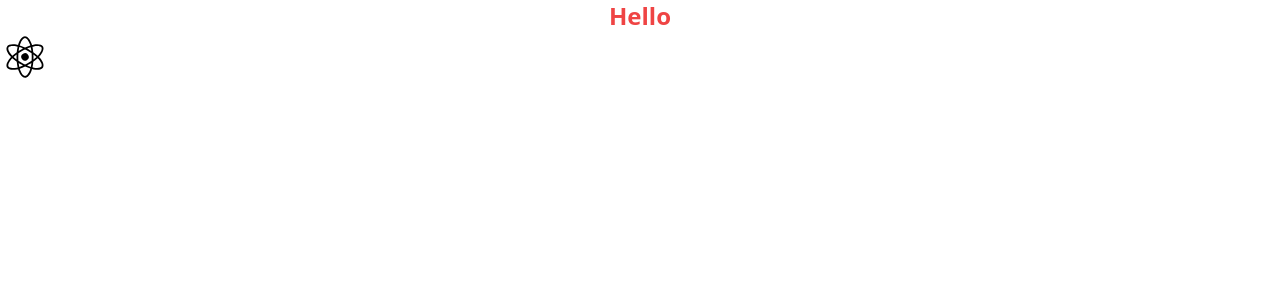
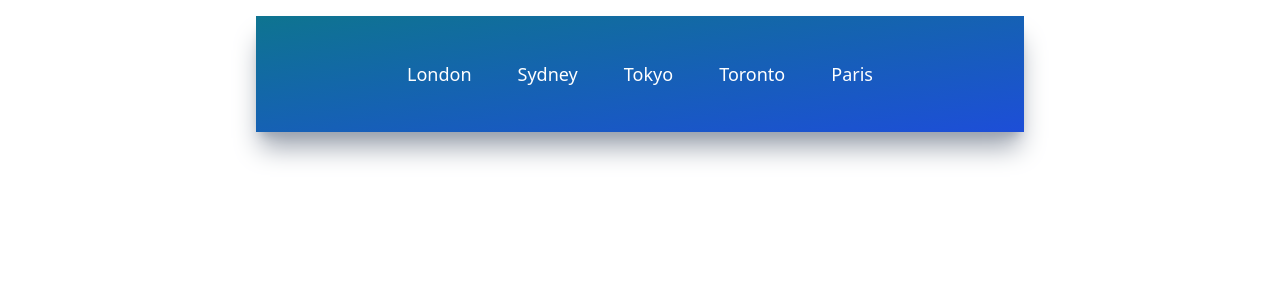
Before and after one commit to KoushikDuttaHih7/react-weather-app, a React (Create React App) app: page / in a window 1280 px wide. Shown: the top 300 px of the page. Built offline with nearby package versions, Linux system fonts and the light colour scheme.

Commit message:
TopButton component

```diff
--- a/src/App.js
+++ b/src/App.js
@@ -1,11 +1,11 @@
 import "./App.css";
-import UilReact from "@iconscout/react-unicons/icons/uil-react";
+import TopButtons from "./components/TopButtons";
+// import UilReact from "@iconscout/react-unicons/icons/uil-react";
 
 function App() {
   return (
-    <div className='App'>
-      <h1 className='text-2xl font-bold text-red-500'>Hello</h1>
-      <UilReact size={50} />
+    <div className='mx-auto max-w-screen-md mt-4 py-5 px-32 bg-gradient-to-br from-cyan-700 to-blue-700 h-fit shadow-xl shadow-gray-400'>
+      <TopButtons />
     </div>
   );
 }
--- /dev/null
+++ b/src/components/TopButtons.jsx
@@ -0,0 +1,37 @@
+import React from "react";
+
+const TopButtons = () => {
+  const cities = [
+    {
+      id: 1,
+      title: "London",
+    },
+    {
+      id: 2,
+      title: "Sydney",
+    },
+    {
+      id: 3,
+      title: "Tokyo",
+    },
+    {
+      id: 4,
+      title: "Toronto",
+    },
+    {
+      id: 5,
+      title: "Paris",
+    },
+  ];
+  return (
+    <div className='flex items-center justify-around my-6'>
+      {cities.map((city) => (
+        <button key={city.id} className='text-white text-lg font-medium '>
+          {city.title}
+        </button>
+      ))}
+    </div>
+  );
+};
+
+export default TopButtons;
```
